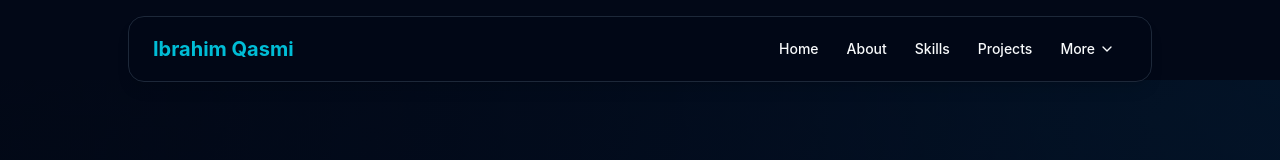
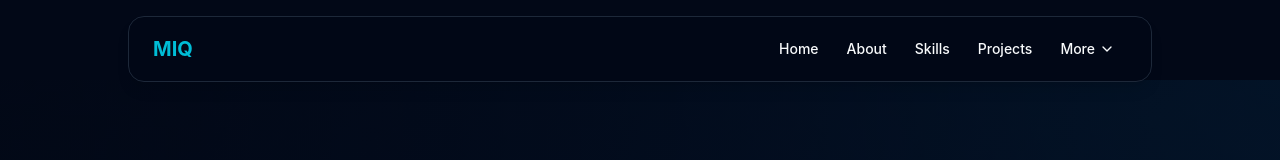
Before and after one commit to muhammadibrahim313/ibrahim-qasmi, a React (Vite) app: page / in a window 1280 px wide. Shown: the top 160 px of the page. Built offline with nearby package versions, Linux system fonts and the light colour scheme.

Commit message:
Update name to MIQ

```diff
--- a/src/components/Navigation.tsx
+++ b/src/components/Navigation.tsx
@@ -87,7 +87,7 @@ const Navigation = () => {
               className="text-xl font-bold text-primary hover:text-primary/80 transition-colors"
               aria-label="Go to top"
             >
-              Ibrahim Qasmi
+              MIQ
             </button>
 
             {/* Desktop Navigation */}
```
